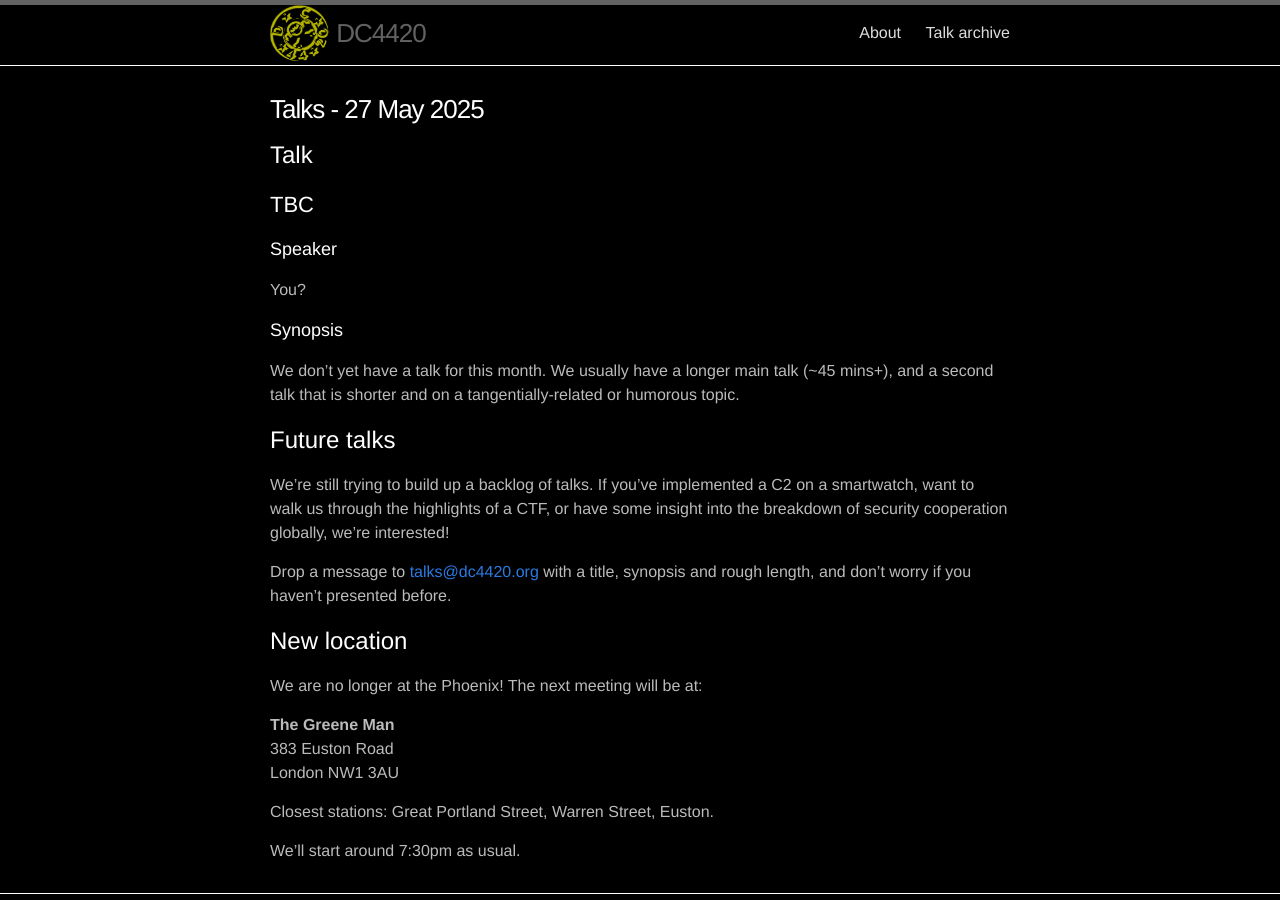
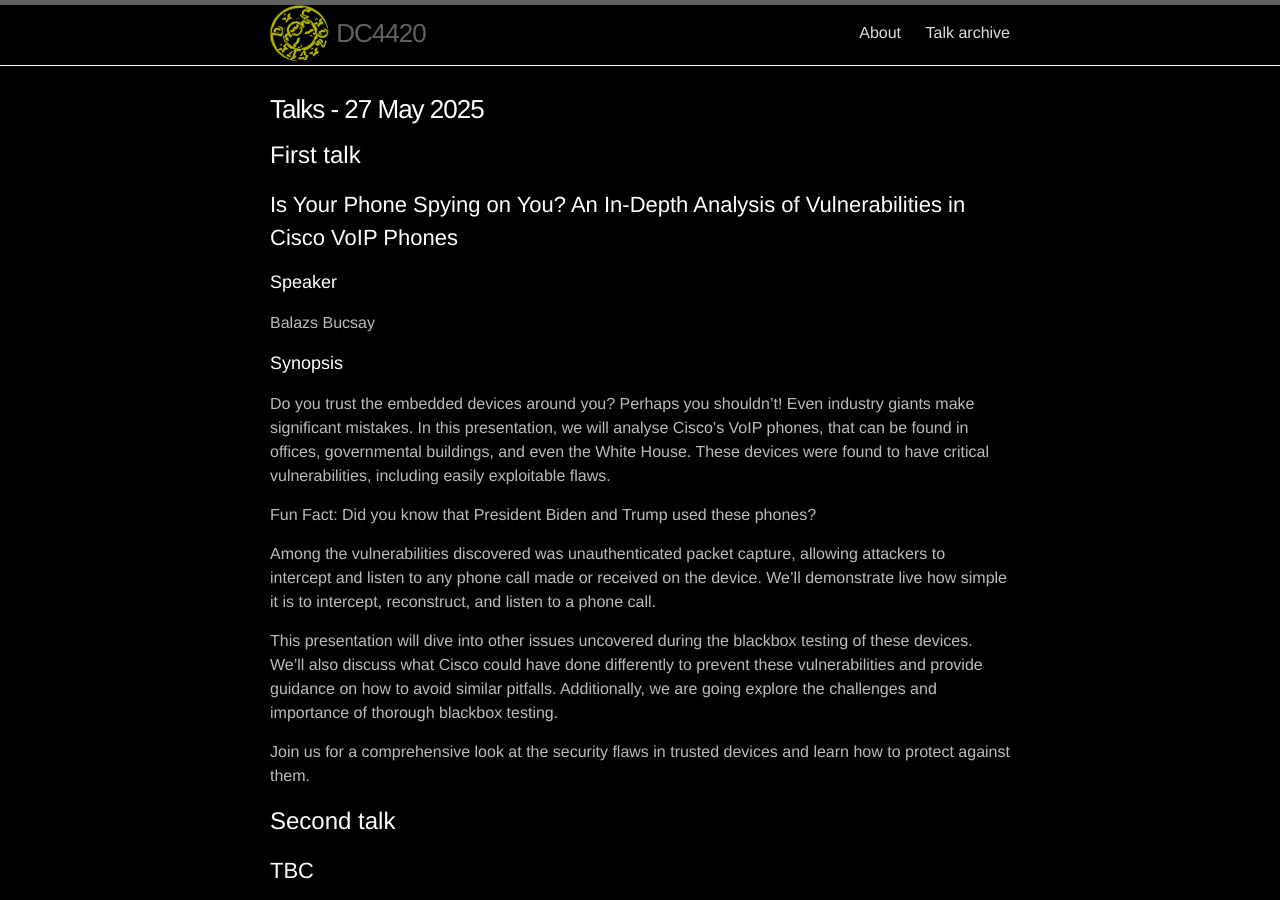
Before and after one commit to dc4420/website, a Jekyll site: the page built from _posts/2025-05-27-talks.markdown, in a window 1280 px wide and 900 px high. Built offline with Jekyll 4.4.1, drawn with Linux system fonts in a browser that asks for light colours; nearby versions of some CDN libraries.

Commit message:
Add first talk

```diff
--- a/_posts/2025-05-27-talks.markdown
+++ b/_posts/2025-05-27-talks.markdown
@@ -4,7 +4,28 @@
 pubdate: 2025-05-16 13:00:00
 categories: talk
 ---
-# Talk
+# First talk
+
+## Is Your Phone Spying on You? An In-Depth Analysis of Vulnerabilities in Cisco VoIP Phones
+
+### Speaker
+
+Balazs Bucsay
+
+### Synopsis
+
+Do you trust the embedded devices around you? Perhaps you shouldn't! Even industry giants make significant mistakes. In this presentation, we will analyse Cisco's VoIP phones, that can be found in offices, governmental buildings, and even the White House. These devices were found to have critical vulnerabilities, including easily exploitable flaws.
+
+Fun Fact: Did you know that President Biden and Trump used these phones?
+
+Among the vulnerabilities discovered was unauthenticated packet capture, allowing attackers to intercept and listen to any phone call made or received on the device. We'll demonstrate live how simple it is to intercept, reconstruct, and listen to a phone call.
+
+This presentation will dive into other issues uncovered during the blackbox testing of these devices. We'll also discuss what Cisco could have done differently to prevent these vulnerabilities and provide guidance on how to avoid similar pitfalls. Additionally, we are going explore the challenges and importance of thorough blackbox testing.
+
+Join us for a comprehensive look at the security flaws in trusted devices and learn how to protect against them.
+
+
+# Second talk
 
 ## TBC
 
```
